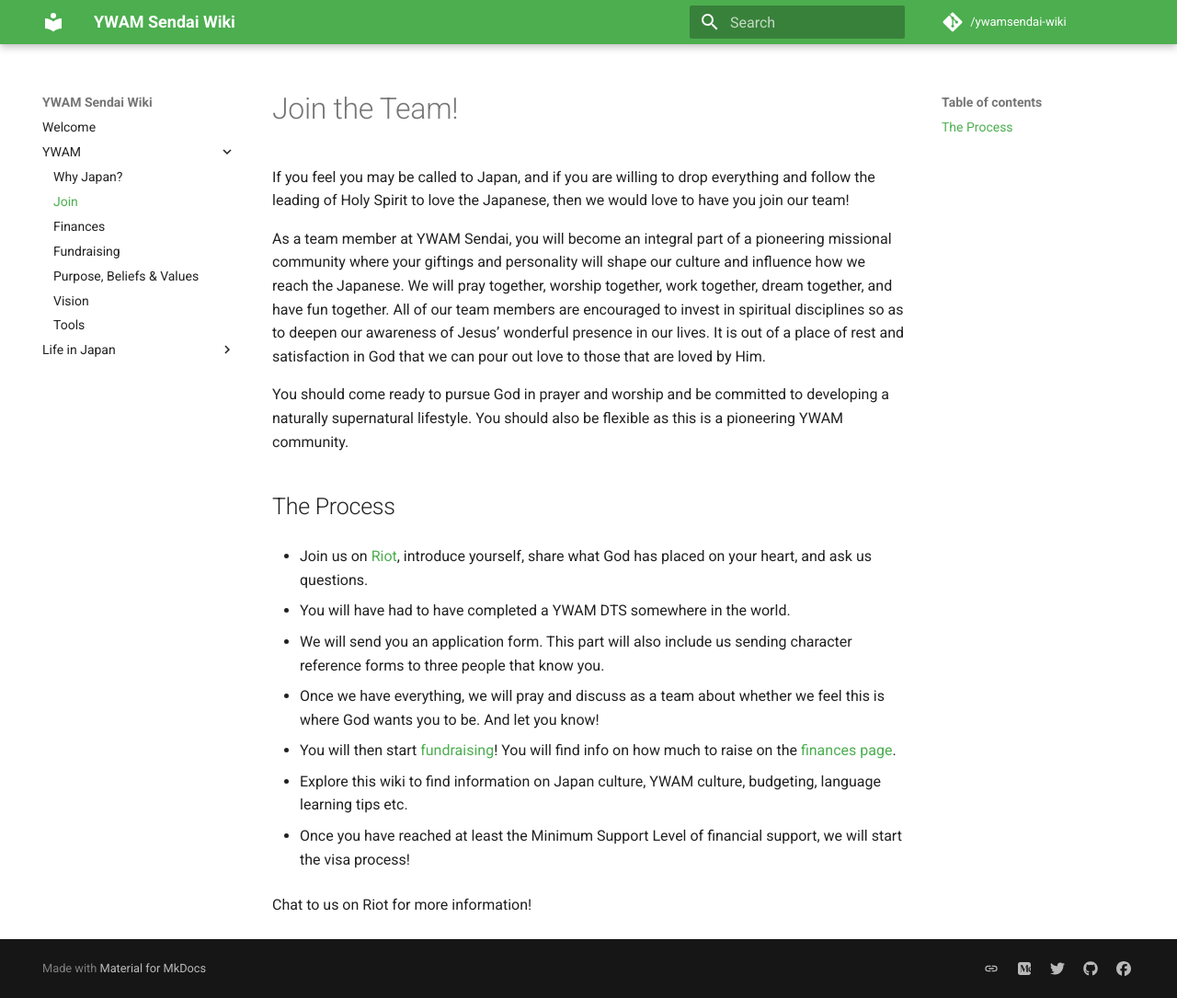
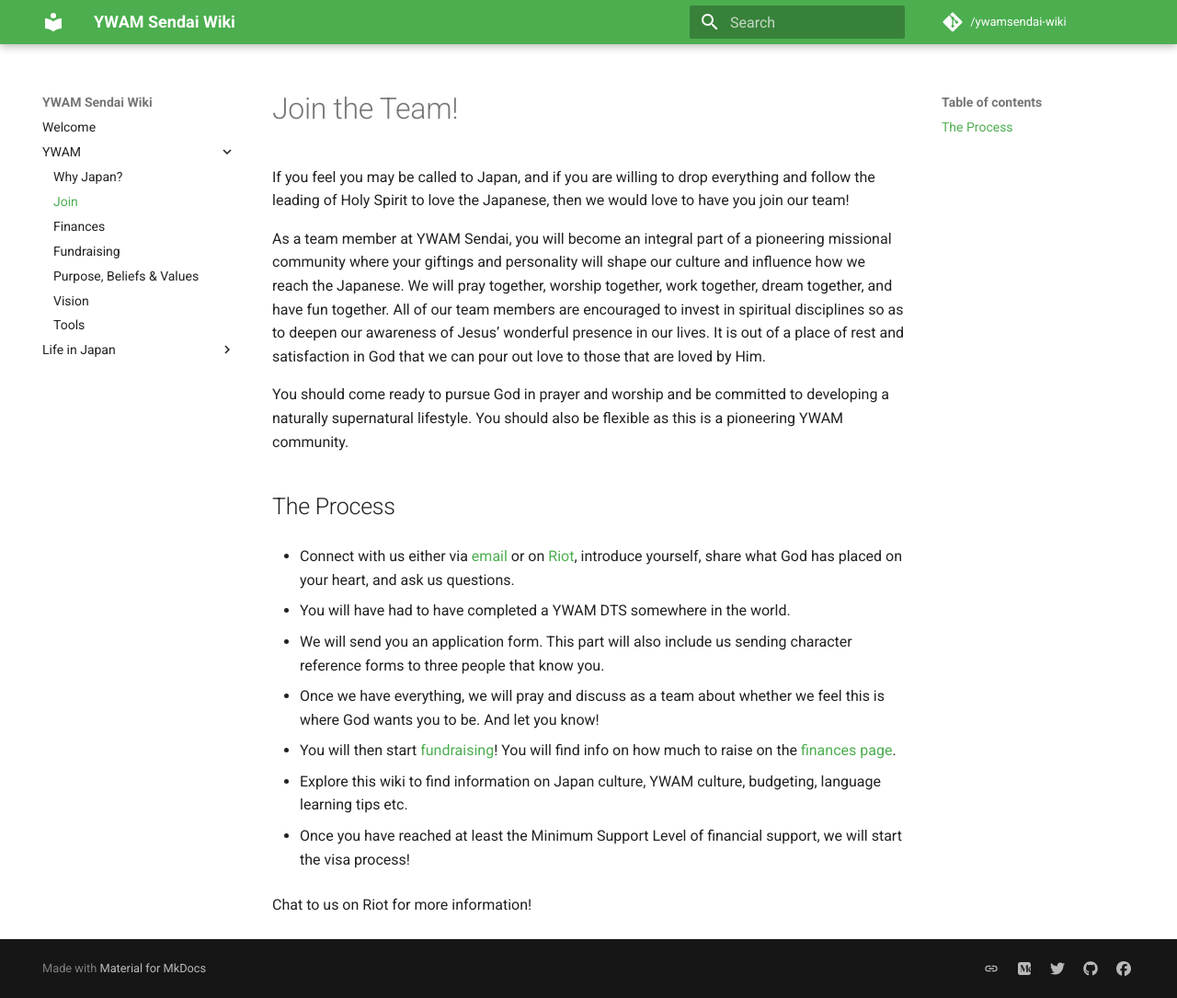
Before and after one commit to ywamsendai/ywamsendai-wiki, an MkDocs documentation site: the page built from docs/ywam/join.md, in a window 1280 px wide and 1085 px high. Shown: the whole window at 92% size. Built offline with MkDocs 1.6.1 and Material for MkDocs 9.7.7, drawn with Linux system fonts in a browser that asks for light colours; comment, search, counter and statistics services are not loaded.

Commit message:
added people email address

```diff
--- a/docs/ywam/join.md
+++ b/docs/ywam/join.md
@@ -8,7 +8,7 @@
 
 ## The Process
 
-* Join us on [Riot](tools.md), introduce yourself, share what God has placed on your heart, and ask us questions.
+* Connect with us either via [email](mailto:people@ywamsendai.org) or on [Riot](tools.md), introduce yourself, share what God has placed on your heart, and ask us questions.
 
 * You will have had to have completed a YWAM DTS somewhere in the world.
 
```
